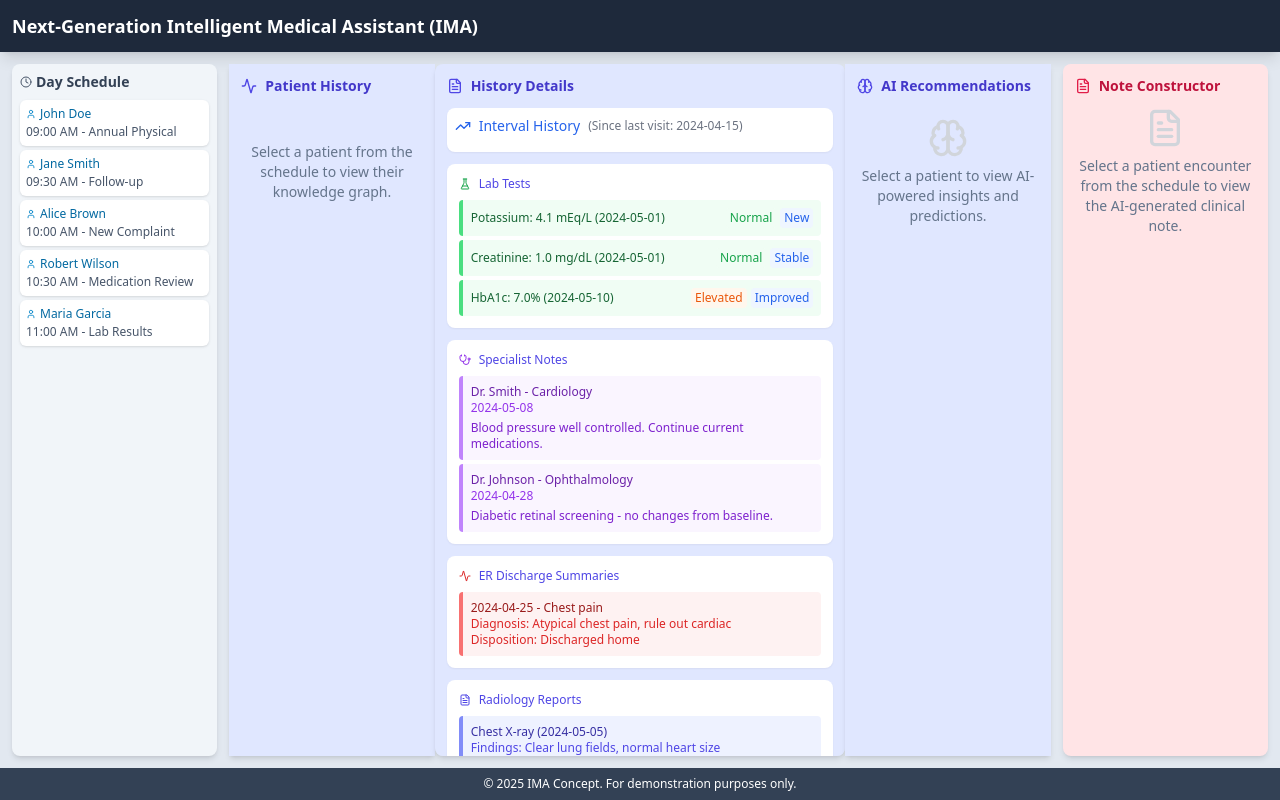
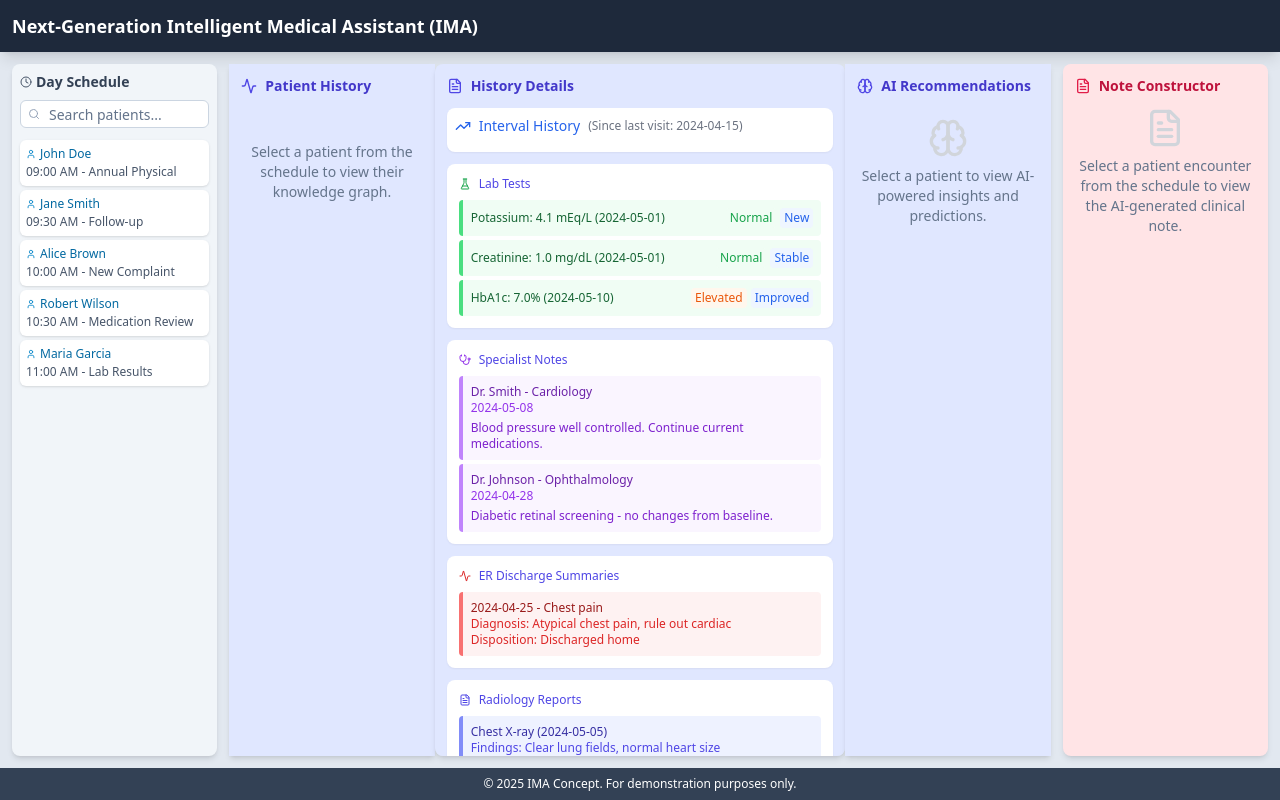
Before and after one commit to kkeshavjee/ima-insight-navigator, a React (Vite) app: page / in a window 1280 px wide. Built offline with nearby package versions, Linux system fonts and the light colour scheme.

Commit message:
feat: Add patient search to Day Schedule
Adds a patient search feature at the top of the Day Schedule component.

```diff
--- a/src/components/DaySchedulePane.tsx
+++ b/src/components/DaySchedulePane.tsx
@@ -1,6 +1,7 @@
 
-import React from 'react';
-import { Clock, User } from 'lucide-react';
+import React, { useState, useMemo } from 'react';
+import { Clock, User, Search } from 'lucide-react';
+import { Input } from './ui/input';
 
 interface Appointment {
   id: string;
@@ -16,6 +17,8 @@ interface DaySchedulePaneProps {
 }
 
 const DaySchedulePane: React.FC<DaySchedulePaneProps> = ({ onSelectPatient, selectedPatientId }) => {
+  const [searchTerm, setSearchTerm] = useState('');
+
   // Mock data for appointments
   const mockAppointments: Appointment[] = [
     { id: 'p001', encounterId: 'e001', name: 'John Doe', time: '09:00 AM', reason: 'Annual Physical' },
@@ -25,14 +28,37 @@ const DaySchedulePane: React.FC<DaySchedulePaneProps> = ({ onSelectPatient, sele
     { id: 'p005', encounterId: 'e005', name: 'Maria Garcia', time: '11:00 AM', reason: 'Lab Results' },
   ];
 
+  // Filter appointments based on search term
+  const filteredAppointments = useMemo(() => {
+    if (!searchTerm.trim()) {
+      return mockAppointments;
+    }
+    return mockAppointments.filter(appt =>
+      appt.name.toLowerCase().includes(searchTerm.toLowerCase())
+    );
+  }, [searchTerm]);
+
   return (
     <div className="h-full bg-slate-100 p-2 rounded-lg shadow-md overflow-y-auto">
       <div className="flex items-center gap-1 mb-2">
         <Clock className="w-3 h-3 text-slate-600" />
         <h2 className="text-sm font-semibold text-slate-700">Day Schedule</h2>
       </div>
+
+      {/* Search input */}
+      <div className="relative mb-3">
+        <Search className="absolute left-2 top-1/2 transform -translate-y-1/2 w-3 h-3 text-slate-400" />
+        <Input
+          type="text"
+          placeholder="Search patients..."
+          value={searchTerm}
+          onChange={(e) => setSearchTerm(e.target.value)}
+          className="pl-7 h-7 text-xs bg-white border-slate-300 focus:border-sky-500 focus:ring-sky-500"
+        />
+      </div>
+
       <ul className="space-y-1">
-        {mockAppointments.map(appt => (
+        {filteredAppointments.map(appt => (
           <li
             key={appt.id}
             onClick={() => onSelectPatient(appt.id, appt.encounterId)}
@@ -50,6 +76,11 @@ const DaySchedulePane: React.FC<DaySchedulePaneProps> = ({ onSelectPatient, sele
             </div>
           </li>
         ))}
+        {filteredAppointments.length === 0 && searchTerm && (
+          <li className="p-3 text-center text-xs text-slate-500">
+            No patients found matching "{searchTerm}"
+          </li>
+        )}
       </ul>
     </div>
   );
```
